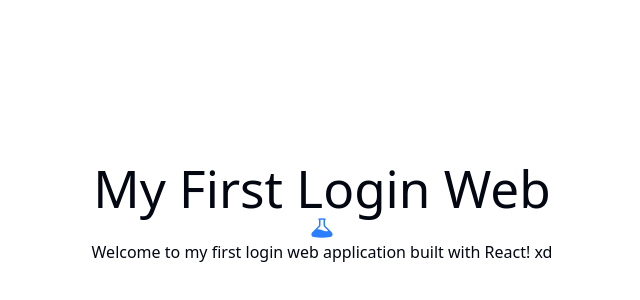
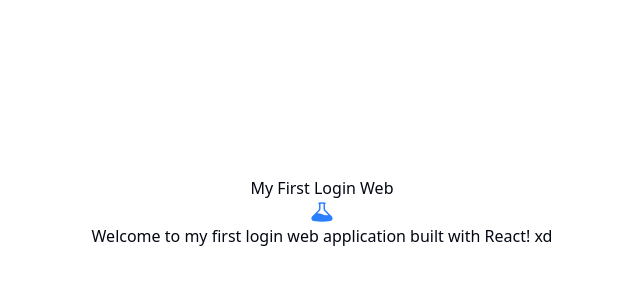
Before and after one commit to Hazuru00/My-API-s-Proyects-in-react, a React (Vite) app in the folder My first Login web/: page / in a window 1280 px wide. Shown: the part 220-520 px from the top of the page, without its empty margins (318-958 px from the left). Built offline with nearby package versions, Linux system fonts and the light colour scheme.

Commit message:
actualizar estilos y variables CSS para soporte de tema oscuro

```diff
--- a/My first Login web/src/index.css
+++ b/My first Login web/src/index.css
@@ -1,70 +1,85 @@
 :root {
-  font-family: system-ui, Avenir, Helvetica, Arial, sans-serif;
-  line-height: 1.5;
-  font-weight: 400;
-
-  color-scheme: light dark;
-  color: rgba(255, 255, 255, 0.87);
-  background-color: #242424;
-
-  font-synthesis: none;
-  text-rendering: optimizeLegibility;
-  -webkit-font-smoothing: antialiased;
-  -moz-osx-font-smoothing: grayscale;
-}
-div {
-  place-items: center;
-  text-align: center;
-}
-a {
-  font-weight: 500;
-  color: #646cff;
-  text-decoration: inherit;
-}
-a:hover {
-  color: #535bf2;
+  --warning: oklch(0.84 0.16 84);
+  --warning-foreground: oklch(0.28 0.07 46);
 }
 
-body {
-  margin: 0;
-  display: flex;
-  min-width: 320px;
-  min-height: 100vh;
+.dark {
+  --warning: oklch(0.41 0.11 46);
+  --warning-foreground: oklch(0.99 0.02 95);
 }
 
-h1 {
-  font-size: 3.2em;
-  line-height: 1.1;
+
+
+@theme inline {
+  --color-warning: var(--warning);
+  --color-warning-foreground: var(--warning-foreground);
 }
 
-button {
-  border-radius: 8px;
-  border: 1px solid transparent;
-  padding: 0.6em 1.2em;
-  font-size: 1em;
-  font-weight: 500;
-  font-family: inherit;
-  background-color: #1a1a1a;
-  cursor: pointer;
-  transition: border-color 0.25s;
-}
-button:hover {
-  border-color: #646cff;
-}
-button:focus,
-button:focus-visible {
-  outline: 4px auto -webkit-focus-ring-color;
+:root {
+  --radius: 0.625rem;
+  --background: oklch(1 0 0);
+  --foreground: oklch(0.145 0 0);
+  --card: oklch(1 0 0);
+  --card-foreground: oklch(0.145 0 0);
+  --popover: oklch(1 0 0);
+  --popover-foreground: oklch(0.145 0 0);
+  --primary: oklch(0.205 0 0);
+  --primary-foreground: oklch(0.985 0 0);
+  --secondary: oklch(0.97 0 0);
+  --secondary-foreground: oklch(0.205 0 0);
+  --muted: oklch(0.97 0 0);
+  --muted-foreground: oklch(0.556 0 0);
+  --accent: oklch(0.97 0 0);
+  --accent-foreground: oklch(0.205 0 0);
+  --destructive: oklch(0.577 0.245 27.325);
+  --border: oklch(0.922 0 0);
+  --input: oklch(0.922 0 0);
+  --ring: oklch(0.708 0 0);
+  --chart-1: oklch(0.646 0.222 41.116);
+  --chart-2: oklch(0.6 0.118 184.704);
+  --chart-3: oklch(0.398 0.07 227.392);
+  --chart-4: oklch(0.828 0.189 84.429);
+  --chart-5: oklch(0.769 0.188 70.08);
+  --sidebar: oklch(0.985 0 0);
+  --sidebar-foreground: oklch(0.145 0 0);
+  --sidebar-primary: oklch(0.205 0 0);
+  --sidebar-primary-foreground: oklch(0.985 0 0);
+  --sidebar-accent: oklch(0.97 0 0);
+  --sidebar-accent-foreground: oklch(0.205 0 0);
+  --sidebar-border: oklch(0.922 0 0);
+  --sidebar-ring: oklch(0.708 0 0);
 }
 
-@media (prefers-color-scheme: dark) {
-  :root {
-    color: #213547;
-    background-color: #ffffff;
-  }
-  a:hover {
-    color: #747bff;
-  }
-  button {
-    background-color: #f9f9f9;
-  }
+.dark {
+  --background: oklch(0.145 0 0);
+  --foreground: oklch(0.985 0 0);
+  --card: oklch(0.205 0 0);
+  --card-foreground: oklch(0.985 0 0);
+  --popover: oklch(0.269 0 0);
+  --popover-foreground: oklch(0.985 0 0);
+  --primary: oklch(0.922 0 0);
+  --primary-foreground: oklch(0.205 0 0);
+  --secondary: oklch(0.269 0 0);
+  --secondary-foreground: oklch(0.985 0 0);
+  --muted: oklch(0.269 0 0);
+  --muted-foreground: oklch(0.708 0 0);
+  --accent: oklch(0.371 0 0);
+  --accent-foreground: oklch(0.985 0 0);
+  --destructive: oklch(0.704 0.191 22.216);
+  --border: oklch(1 0 0 / 10%);
+  --input: oklch(1 0 0 / 15%);
+  --ring: oklch(0.556 0 0);
+  --chart-1: oklch(0.488 0.243 264.376);
+  --chart-2: oklch(0.696 0.17 162.48);
+  --chart-3: oklch(0.769 0.188 70.08);
+  --chart-4: oklch(0.627 0.265 303.9);
+  --chart-5: oklch(0.645 0.246 16.439);
+  --sidebar: oklch(0.205 0 0);
+  --sidebar-foreground: oklch(0.985 0 0);
+  --sidebar-primary: oklch(0.488 0.243 264.376);
+  --sidebar-primary-foreground: oklch(0.985 0 0);
+  --sidebar-accent: oklch(0.269 0 0);
+  --sidebar-accent-foreground: oklch(0.985 0 0);
+  --sidebar-border: oklch(1 0 0 / 10%);
+  --sidebar-ring: oklch(0.439 0 0);
 }
```
